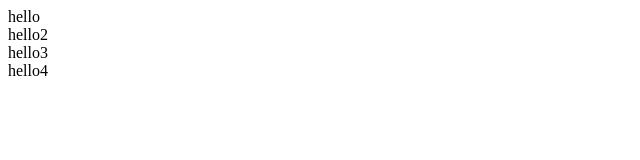
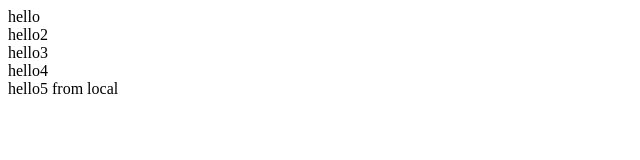
Before and after one commit to kredo-ay/jay, a plain HTML site: page index.html in a window 1280 px wide. Shown: the whole page, without its empty margins (0-640 px from the left). Drawn offline with Linux system fonts and the light colour scheme.

Commit message:
add hello 5

```diff
--- a/index.html
+++ b/index.html
@@ -10,5 +10,6 @@
     <div>hello2</div>
     <div>hello3</div>
     <div>hello4</div>
+    <div>hello5 from local</div>
 </body>
 </html>
```
